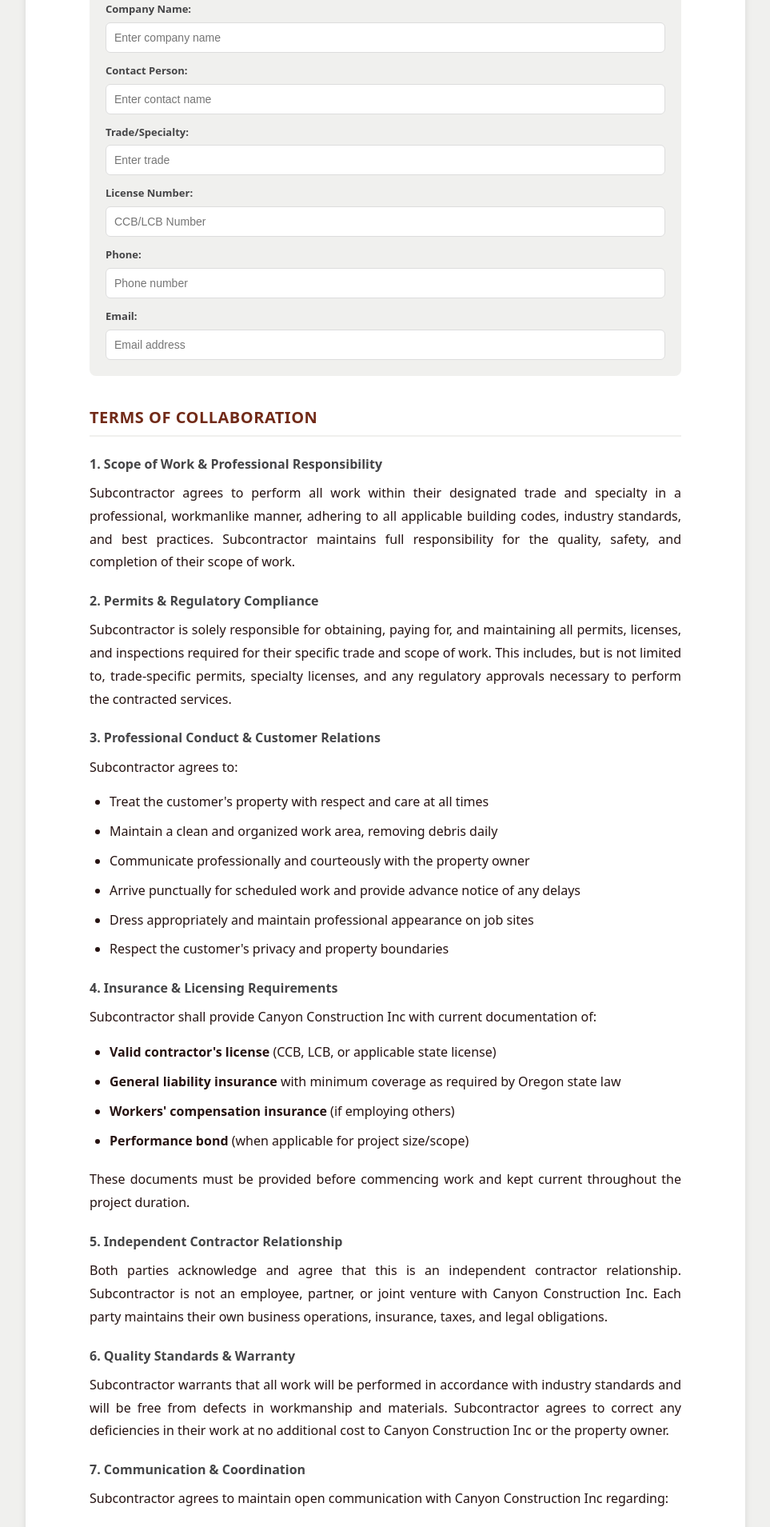
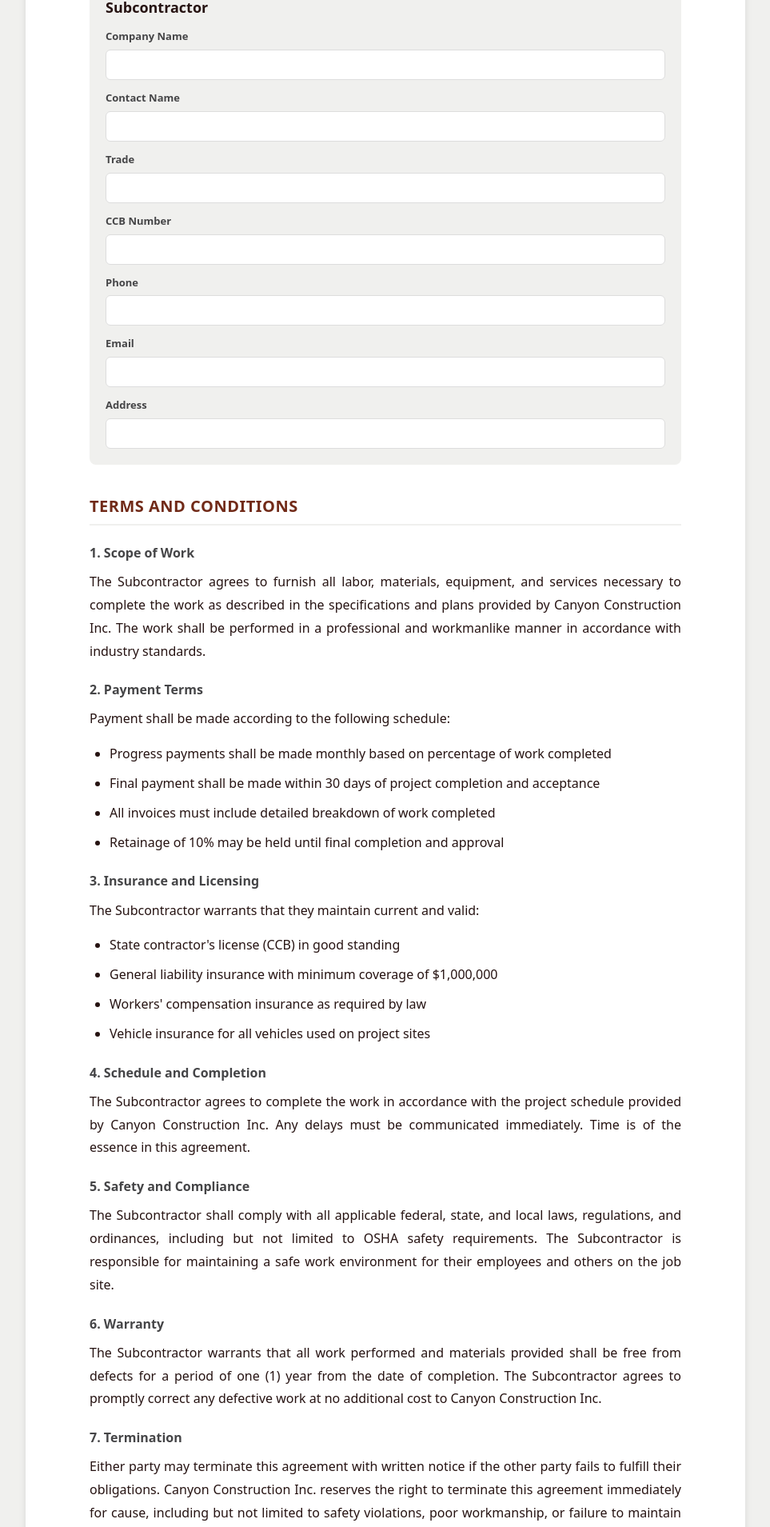
Before and after one commit to canyoncoor-sudo/canyon-customer-portal, a Next.js app: page /admin/professionals/agreement in a window 1280 px wide. Shown: the part 610-2519 px from the top of the page at 80% size, without its empty margins (158-1121 px from the left). Built offline with nearby package versions, Linux system fonts and the light colour scheme.

Commit message:
Fix: Wrap useSearchParams in Suspense boundary for agreement page

```diff
--- a/app/admin/professionals/agreement/page.tsx
+++ b/app/admin/professionals/agreement/page.tsx
@@ -1,10 +1,10 @@
 'use client';
 
-import { useState, useEffect } from 'react';
+import { useState, useEffect, Suspense } from 'react';
 import { useRouter, useSearchParams } from 'next/navigation';
 import './agreement.css';
 
-export default function SubcontractorAgreement() {
+function AgreementContent() {
   const router = useRouter();
   const searchParams = useSearchParams();
   const professionalId = searchParams.get('id');
@@ -39,6 +39,7 @@ export default function SubcontractorAgreement() {
       });
       const data = await res.json();
       const prof = data.professionals?.find((p: any) => p.id === professionalId);
+
       if (prof) {
         setProfessional({
           company_name: prof.company_name || '',
@@ -78,28 +79,30 @@ export default function SubcontractorAgreement() {
         {/* Header */}
         <div className="doc-header">
           <h1>SUBCONTRACTOR WORK AGREEMENT</h1>
-          <p className="doc-subtitle">Independent Contractor Collaboration Agreement</p>
+          <div className="doc-subtitle">Between Canyon Construction Inc. and {professional.company_name || 'Subcontractor'}</div>
           <div className="agreement-date">
             <label>Agreement Date:</label>
             <input
               type="date"
+              className="date-input"
               value={agreementDate}
               onChange={(e) => setAgreementDate(e.target.value)}
-              className="date-input"
             />
           </div>
         </div>
 
         {/* Parties Section */}
-        <section className="agreement-section">
-          <h2>PARTIES TO THIS AGREEMENT</h2>
+        <div className="agreement-section">
+          <h2>Parties to this Agreement</h2>
 
           <div className="party-info">
             <h3>General Contractor</h3>
             <div className="info-grid">
-              <div><strong>Company:</strong> Canyon Construction Inc</div>
-              <div><strong>CCB #:</strong> 256596</div>
-              <div><strong>Email:</strong> spencer@canyonconstructioninc.com</div>
+              <div><strong>Company:</strong> Canyon Construction Inc.</div>
+              <div><strong>CCB#:</strong> 123456</div>
+              <div><strong>Address:</strong> Portland, OR</div>
+              <div><strong>Phone:</strong> (503) 555-0100</div>
+              <div><strong>Email:</strong> info@canyonconstructioninc.com</div>
             </div>
           </div>
 
@@ -107,123 +110,134 @@ export default function SubcontractorAgreement() {
             <h3>Subcontractor</h3>
             <div className="info-grid editable">
               <div>
-                <label>Company Name:</label>
+                <label>Company Name</label>
                 <input
                   type="text"
                   value={professional.company_name}
                   onChange={(e) => setProfessional({...professional, company_name: e.target.value})}
-                  placeholder="Enter company name"
                 />
               </div>
               <div>
-                <label>Contact Person:</label>
+                <label>Contact Name</label>
                 <input
                   type="text"
                   value={professional.contact_name}
                   onChange={(e) => setProfessional({...professional, contact_name: e.target.value})}
-                  placeholder="Enter contact name"
                 />
               </div>
               <div>
-                <label>Trade/Specialty:</label>
+                <label>Trade</label>
                 <input
                   type="text"
                   value={professional.trade}
                   onChange={(e) => setProfessional({...professional, trade: e.target.value})}
-                  placeholder="Enter trade"
                 />
               </div>
               <div>
-                <label>License Number:</label>
+                <label>CCB Number</label>
                 <input
                   type="text"
                   value={professional.ccb_number}
                   onChange={(e) => setProfessional({...professional, ccb_number: e.target.value})}
-                  placeholder="CCB/LCB Number"
                 />
               </div>
               <div>
-                <label>Phone:</label>
+                <label>Phone</label>
                 <input
-                  type="tel"
+                  type="text"
                   value={professional.phone}
                   onChange={(e) => setProfessional({...professional, phone: e.target.value})}
-                  placeholder="Phone number"
                 />
               </div>
               <div>
-                <label>Email:</label>
+                <label>Email</label>
                 <input
-                  type="email"
+                  type="text"
                   value={professional.email}
                   onChange={(e) => setProfessional({...professional, email: e.target.value})}
-                  placeholder="Email address"
+                />
+              </div>
+              <div>
+                <label>Address</label>
+                <input
+                  type="text"
+                  value={professional.address}
+                  onChange={(e) => setProfessional({...professional, address: e.target.value})}
                 />
               </div>
             </div>
           </div>
-        </section>
+        </div>
 
-        {/* Terms Section */}
-        <section className="agreement-section">
-          <h2>TERMS OF COLLABORATION</h2>
+        {/* Terms and Conditions */}
+        <div className="agreement-section">
+          <h2>Terms and Conditions</h2>
+          <div className="terms-content">
+            <h3>1. Scope of Work</h3>
+            <p>
+              The Subcontractor agrees to furnish all labor, materials, equipment, and services necessary to complete the work
+              as described in the specifications and plans provided by Canyon Construction Inc. The work shall be performed
+              in a professional and workmanlike manner in accordance with industry standards.
+            </p>
 
-          <div className="terms-content">
-            <h3>1. Scope of Work & Professional Responsibility</h3>
-            <p>Subcontractor agrees to perform all work within their designated trade and specialty in a professional, workmanlike manner, adhering to all applicable building codes, industry standards, and best practices. Subcontractor maintains full responsibility for the quality, safety, and completion of their scope of work.</p>
-
-            <h3>2. Permits & Regulatory Compliance</h3>
-            <p>Subcontractor is solely responsible for obtaining, paying for, and maintaining all permits, licenses, and inspections required for their specific trade and scope of work. This includes, but is not limited to, trade-specific permits, specialty licenses, and any regulatory approvals necessary to perform the contracted services.</p>
-
-            <h3>3. Professional Conduct & Customer Relations</h3>
-            <p>Subcontractor agrees to:</p>
+            <h3>2. Payment Terms</h3>
+            <p>
+              Payment shall be made according to the following schedule:
+            </p>
             <ul>
-              <li>Treat the customer's property with respect and care at all times</li>
-              <li>Maintain a clean and organized work area, removing debris daily</li>
-              <li>Communicate professionally and courteously with the property owner</li>
-              <li>Arrive punctually for scheduled work and provide advance notice of any delays</li>
-              <li>Dress appropriately and maintain professional appearance on job sites</li>
-              <li>Respect the customer's privacy and property boundaries</li>
+              <li>Progress payments shall be made monthly based on percentage of work completed</li>
+              <li>Final payment shall be made within 30 days of project completion and acceptance</li>
+              <li>All invoices must include detailed breakdown of work completed</li>
+              <li>Retainage of 10% may be held until final completion and approval</li>
             </ul>
 
-            <h3>4. Insurance & Licensing Requirements</h3>
-            <p>Subcontractor shall provide Canyon Construction Inc with current documentation of:</p>
+            <h3>3. Insurance and Licensing</h3>
+            <p>
+              The Subcontractor warrants that they maintain current and valid:
+            </p>
             <ul>
-              <li><strong>Valid contractor's license</strong> (CCB, LCB, or applicable state license)</li>
-              <li><strong>General liability insurance</strong> with minimum coverage as required by Oregon state law</li>
-              <li><strong>Workers' compensation insurance</strong> (if employing others)</li>
-              <li><strong>Performance bond</strong> (when applicable for project size/scope)</li>
-            </ul>
-            <p>These documents must be provided before commencing work and kept current throughout the project duration.</p>
-
-            <h3>5. Independent Contractor Relationship</h3>
-            <p>Both parties acknowledge and agree that this is an independent contractor relationship. Subcontractor is not an employee, partner, or joint venture with Canyon Construction Inc. Each party maintains their own business operations, insurance, taxes, and legal obligations.</p>
-
-            <h3>6. Quality Standards & Warranty</h3>
-            <p>Subcontractor warrants that all work will be performed in accordance with industry standards and will be free from defects in workmanship and materials. Subcontractor agrees to correct any deficiencies in their work at no additional cost to Canyon Construction Inc or the property owner.</p>
-
-            <h3>7. Communication & Coordination</h3>
-            <p>Subcontractor agrees to maintain open communication with Canyon Construction Inc regarding:</p>
-            <ul>
-              <li>Project schedule and timeline updates</li>
-              <li>Material needs and procurement</li>
-              <li>Any job site issues or concerns</li>
-              <li>Changes to scope or unforeseen conditions</li>
-              <li>Completion status and final inspection readiness</li>
+              <li>State contractor's license (CCB) in good standing</li>
+              <li>General liability insurance with minimum coverage of $1,000,000</li>
+              <li>Workers' compensation insurance as required by law</li>
+              <li>Vehicle insurance for all vehicles used on project sites</li>
             </ul>
 
-            <h3>8. Safety & Job Site Requirements</h3>
-            <p>Subcontractor shall comply with all OSHA safety requirements and maintain a safe working environment. This includes proper use of personal protective equipment, safe operation of tools and equipment, and adherence to Canyon Construction Inc's job site safety protocols.</p>
+            <h3>4. Schedule and Completion</h3>
+            <p>
+              The Subcontractor agrees to complete the work in accordance with the project schedule provided by Canyon
+              Construction Inc. Any delays must be communicated immediately. Time is of the essence in this agreement.
+            </p>
 
-            <h3>9. Mutual Success & Partnership</h3>
-            <p>This agreement represents a collaborative partnership where both parties work together toward successful project completion. By maintaining high standards of professionalism, quality workmanship, and customer service, we build lasting business relationships and positive reputations in our community.</p>
+            <h3>5. Safety and Compliance</h3>
+            <p>
+              The Subcontractor shall comply with all applicable federal, state, and local laws, regulations, and ordinances,
+              including but not limited to OSHA safety requirements. The Subcontractor is responsible for maintaining a safe
+              work environment for their employees and others on the job site.
+            </p>
+
+            <h3>6. Warranty</h3>
+            <p>
+              The Subcontractor warrants that all work performed and materials provided shall be free from defects for a
+              period of one (1) year from the date of completion. The Subcontractor agrees to promptly correct any defective
+              work at no additional cost to Canyon Construction Inc.
+            </p>
+
+            <h3>7. Termination</h3>
+            <p>
+              Either party may terminate this agreement with written notice if the other party fails to fulfill their
+              obligations. Canyon Construction Inc. reserves the right to terminate this agreement immediately for cause,
+              including but not limited to safety violations, poor workmanship, or failure to maintain required insurance.
+            </p>
           </div>
-        </section>
+        </div>
 
         {/* Signatures Section */}
-        <section className="agreement-section signatures-section">
-          <h2>AGREEMENT & SIGNATURES</h2>
-          <p className="signature-intro">By signing below, both parties acknowledge they have read, understood, and agree to abide by the terms outlined in this Subcontractor Work Agreement.</p>
+        <div className="agreement-section signatures-section">
+          <h2>Agreement and Signatures</h2>
+          <p className="signature-intro">
+            By signing below, both parties acknowledge that they have read, understood, and agree to be bound by all
+            terms and conditions of this Subcontractor Work Agreement.
+          </p>
 
           <div className="signature-grid">
             <div className="signature-block">
@@ -231,23 +245,23 @@ export default function SubcontractorAgreement() {
               <div className="signature-field">
                 <input
                   type="text"
+                  className="signature-input"
                   value={subcontractorSignature}
                   onChange={(e) => setSubcontractorSignature(e.target.value)}
-                  placeholder="Type or sign here"
-                  className="signature-input"
+                  placeholder="Sign here"
                 />
               </div>
               <div className="signature-details">
                 <div>
-                  <label>Printed Name:</label>
-                  <input
-                    type="text"
-                    value={professional.contact_name}
-                    onChange={(e) => setProfessional({...professional, contact_name: e.target.value})}
-                  />
+                  <label>Printed Name</label>
+                  <input type="text" value={professional.contact_name} readOnly />
                 </div>
                 <div>
-                  <label>Date:</label>
+                  <label>Title</label>
+                  <input type="text" placeholder="Owner / Authorized Representative" />
+                </div>
+                <div>
+                  <label>Date</label>
                   <input
                     type="date"
                     value={subcontractorSignatureDate}
@@ -258,23 +272,27 @@ export default function SubcontractorAgreement() {
             </div>
 
             <div className="signature-block">
-              <h4>Canyon Construction Inc</h4>
+              <h4>Canyon Construction Inc.</h4>
               <div className="signature-field">
                 <input
                   type="text"
+                  className="signature-input"
                   value={canyonSignature}
                   onChange={(e) => setCanyonSignature(e.target.value)}
-                  placeholder="Type or sign here"
-                  className="signature-input"
+                  placeholder="Sign here"
                 />
               </div>
               <div className="signature-details">
                 <div>
-                  <label>Printed Name:</label>
+                  <label>Printed Name</label>
                   <input type="text" placeholder="Authorized Representative" />
                 </div>
                 <div>
-                  <label>Date:</label>
+                  <label>Title</label>
+                  <input type="text" placeholder="Project Manager" />
+                </div>
+                <div>
+                  <label>Date</label>
                   <input
                     type="date"
                     value={canyonSignatureDate}
@@ -284,13 +302,21 @@ export default function SubcontractorAgreement() {
               </div>
             </div>
           </div>
-        </section>
+        </div>
 
         {/* Footer */}
         <div className="doc-footer">
-          <p>This agreement is executed between independent contractors for the purpose of establishing professional standards and mutual expectations for collaborative construction projects.</p>
+          This agreement is legally binding. Both parties should retain a copy for their records.
         </div>
       </div>
     </div>
   );
 }
+
+export default function SubcontractorAgreement() {
+  return (
+    <Suspense fallback={<div style={{padding: '24px'}}>Loading agreement...</div>}>
+      <AgreementContent />
+    </Suspense>
+  );
+}
```
